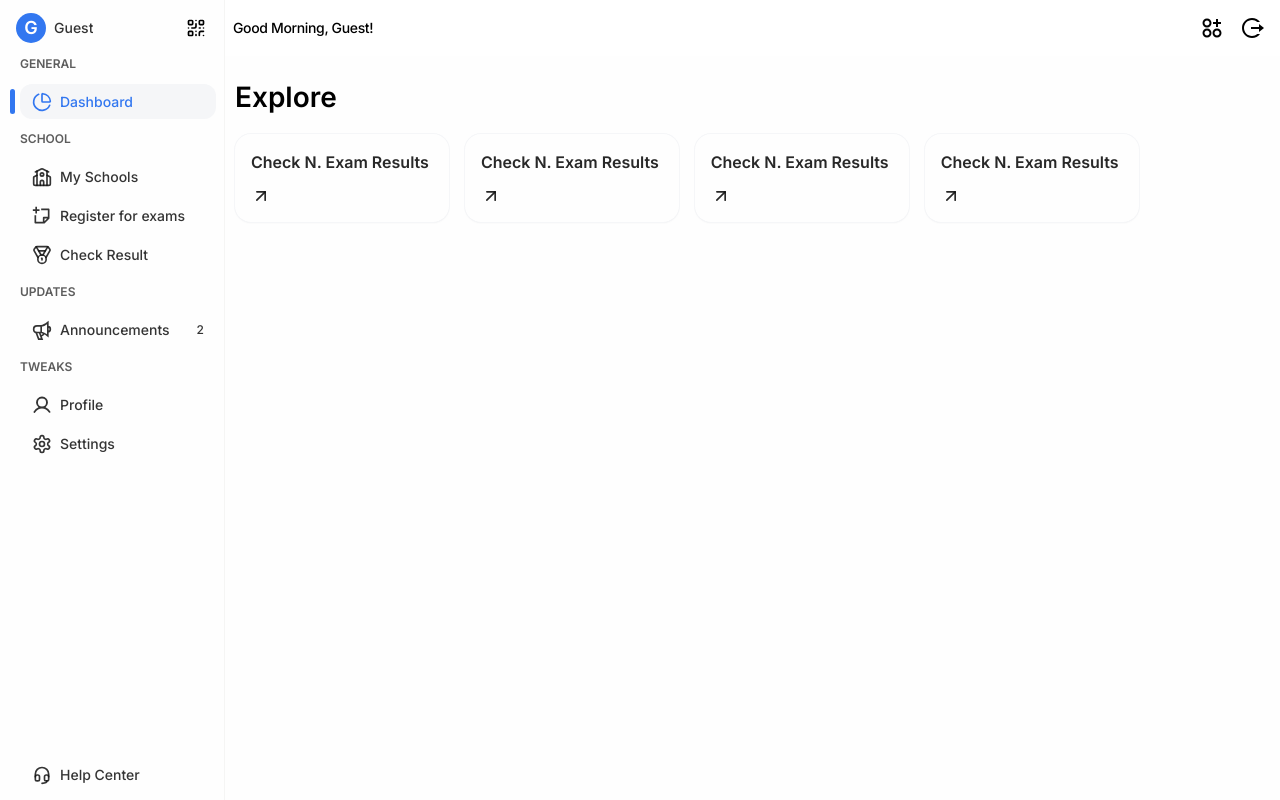
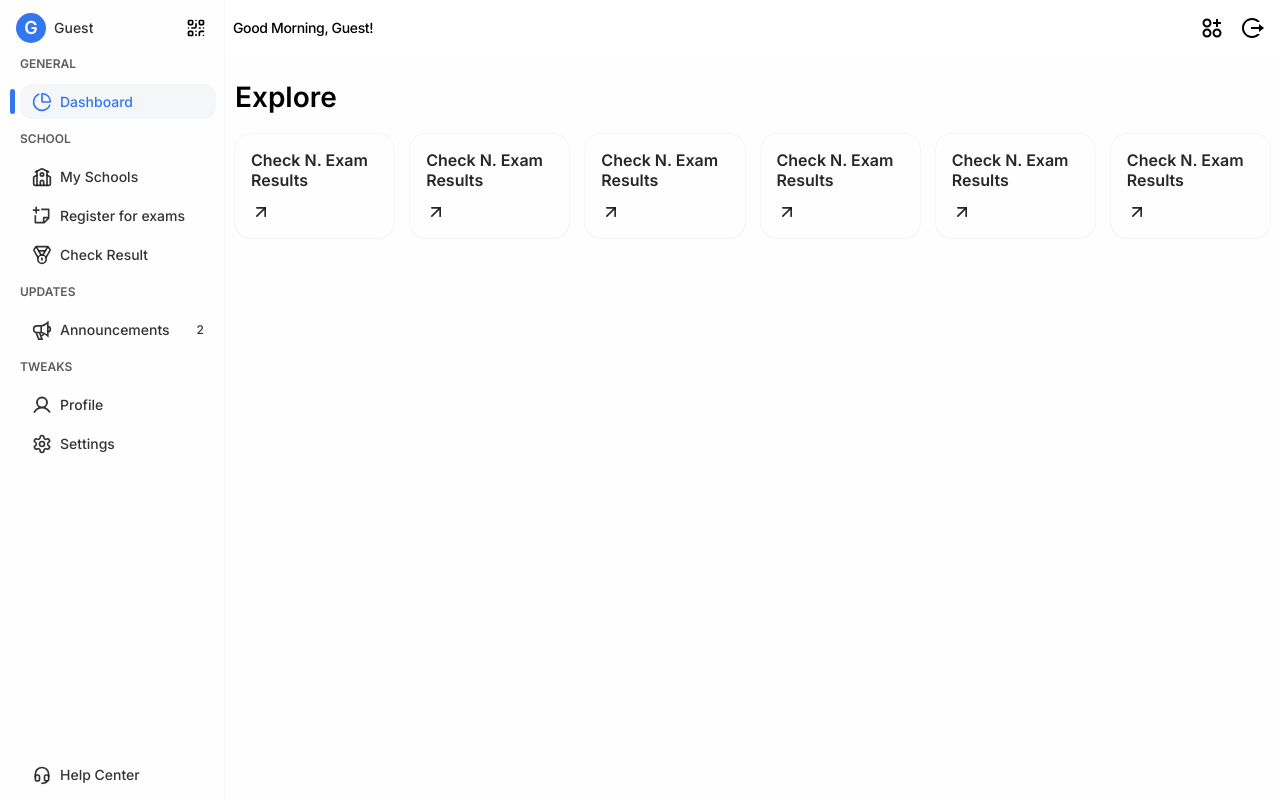
Before and after one commit to mbonikev/GradeWave, a React (Vite) app: page /#/student_dashboard in a window 1280 px wide. Built offline with nearby package versions, Linux system fonts and the light colour scheme; sample sign-in values are in the browser's storage.

Commit message:
updated src/pages/student/StudentDashboard.jsx

```diff
--- a/src/pages/student/StudentDashboard.jsx
+++ b/src/pages/student/StudentDashboard.jsx
@@ -49,12 +49,14 @@ function StudentDashboard() {
                 { name: "Check N. Exam Results", path: "/student_dashboard" },
                 { name: "Check N. Exam Results", path: "/student_dashboard" },
                 { name: "Check N. Exam Results", path: "/student_dashboard" },
+                { name: "Check N. Exam Results", path: "/student_dashboard" },
+                { name: "Check N. Exam Results", path: "/student_dashboard" },
               ].map((service, index) => (
                 <div
                   index={index}
                   className="group w-fit h-full cursor-pointer text-text-color/90 ring-1 ring-card-bg-weak hover:bg-card-bg-weak rounded-2xl py-4 pl-4 pr-5 shadow-sm flex flex-col justify-between items-start gap-0"
                 >
-                  <h1 className="capitalize text-base font-semibold group-hover:text-main-color ">
+                  <h1 className="capitalize text-base leading-5 font-semibold group-hover:text-main-color ">
                     {service.name}
                   </h1>
                   <div className="w-full flex items-start justify-start group-hover:text-main-color mt-3 text-xl">
```
